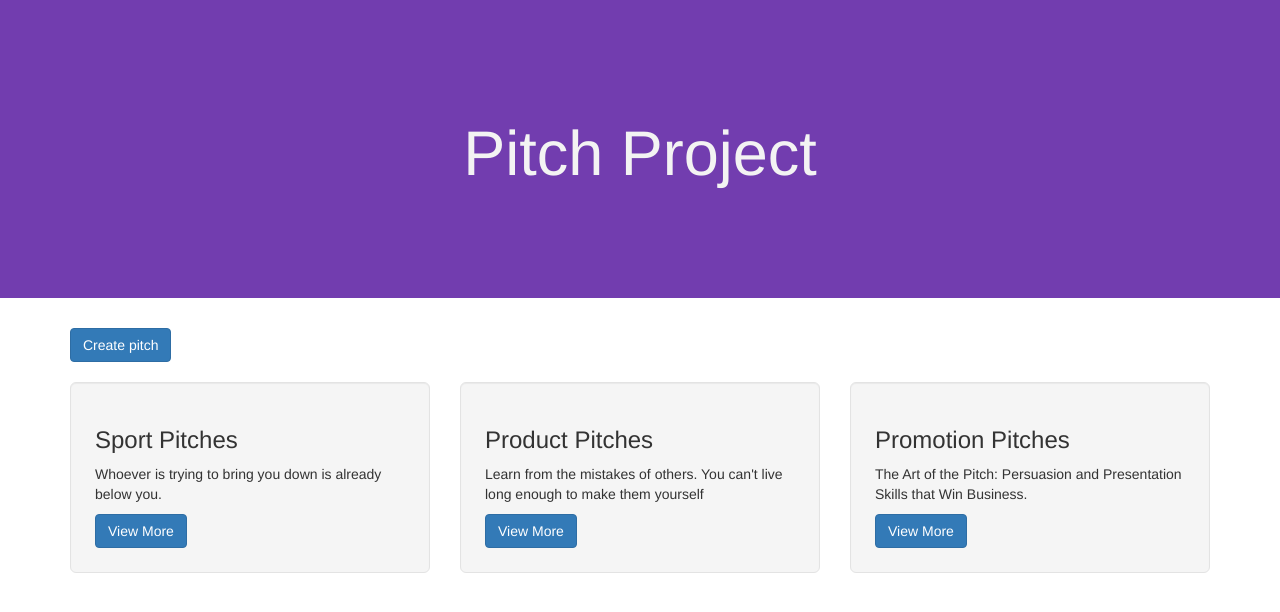
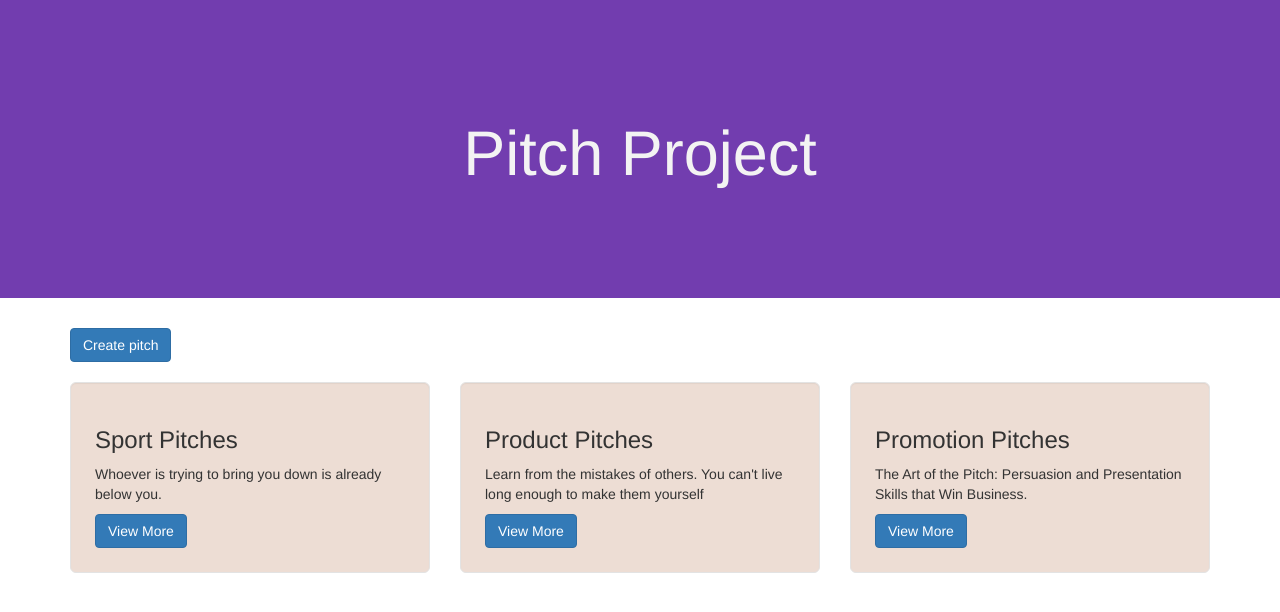
Before and after one commit to eliwangila/pitch-here, a Flask app: page / in a window 1280 px wide. Shown: the part 53-665 px from the top of the page. Run offline with Flask 2, Linux system fonts and the light colour scheme; data that the repository does not hold is empty; some libraries are stand-ins or nearby versions.

Commit message:
add background color

```diff
--- a/app/templates/index.html
+++ b/app/templates/index.html
@@ -18,21 +18,21 @@
 <div class="container">
     <div class="row">
         <div class="col-md-4 ">
-            <div class="well well-lg shadow p-3 mb-5 bg-body rounded font-size:30px">
+            <div class="well well-lg" style="background-color: #EDDDD4;">
                 <h3>Sport Pitches</h3>
                 <p>Whoever is trying to bring you down is already below you.</p>
                 <a href="{{url_for('main.interview_pitches')}}" class="btn btn-primary -center">View More</a>
             </div>
         </div>
         <div class="col-md-4">
-            <div class="well well-lg shadow-lg p-3 mb-5 bg-body rounded">
+            <div class="well well-lg" style="background-color: #EDDDD4;">
                 <h3>Product Pitches</h3>
                 <p class="text-white">Learn from the mistakes of others. You can't live long enough to make them yourself</p>
                 <a href="{{url_for('main.product_pitches')}}" class="btn btn-primary -center">View More</a>
             </div>
         </div>
-        <div class="col-md-4 shadow-lg p-3 mb-5 bg-body rounded">
-            <div class="well well-lg">
+        <div class="col-md-4">
+            <div class="well well-lg" style="background-color: #EDDDD4;">
                 <h3>Promotion Pitches</h3>
                 <p>The Art of the Pitch: Persuasion and Presentation Skills that Win Business.</p>
                 <a href="{{url_for('main.promotion_pitches')}}" class="btn btn-primary -center">View More</a>
```
